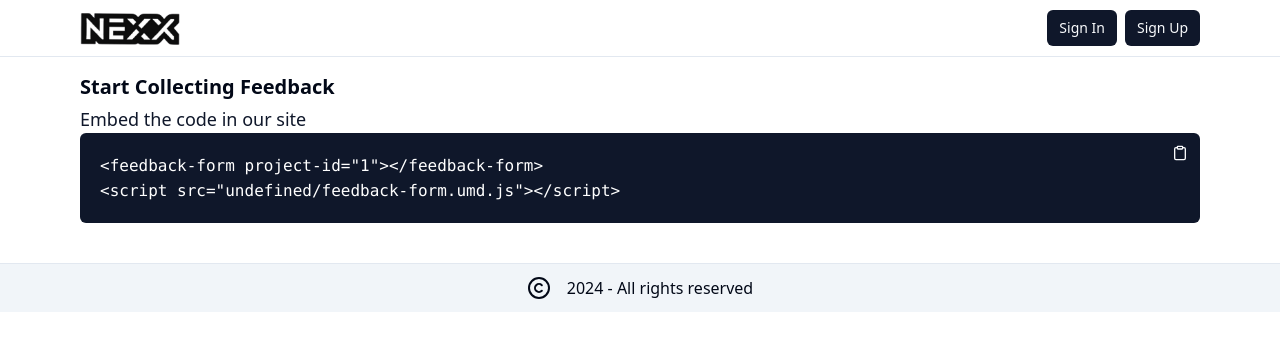
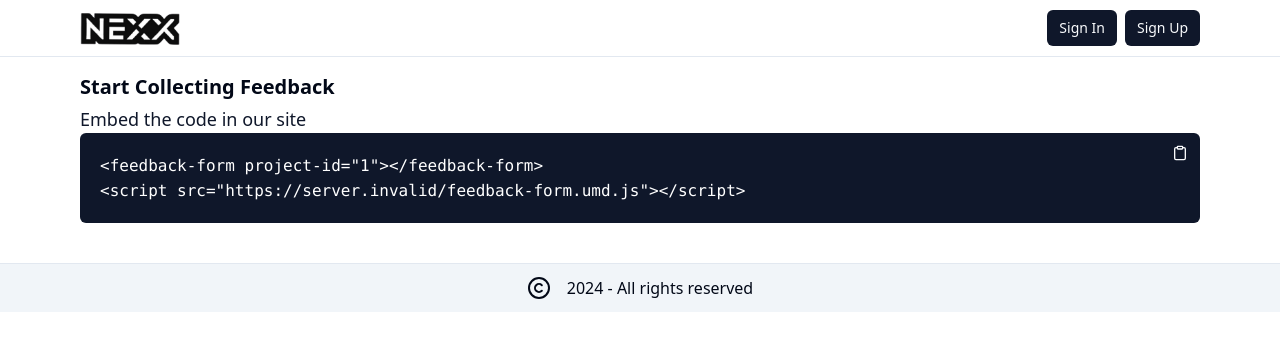
Before and after one commit to Deepak22448/saas-feedback-form-dashboard, a Next.js app: page /projects/1/instructions in a window 1280 px wide. Shown: the top 350 px of the page. Built offline with nearby package versions, Linux system fonts and the light colour scheme; no server answers.

Commit message:
typo: in env prefixed with NEXT_PUBLIC

```diff
--- a/app/projects/[projectId]/instructions/page.tsx
+++ b/app/projects/[projectId]/instructions/page.tsx
@@ -18,7 +18,7 @@ const InstructionsPage: FC<InstructionsPageProps> = ({ params }) => {
       <Code>
         {`<feedback-form project-id="${params.projectId}"></feedback-form>`}
         <br />
-        {`<script src="${process.env.NEXTPUBLIC_FEEDBACK_FORM_URL}/feedback-form.umd.js"></script>`}
+        {`<script src="${process.env.NEXT_PUBLIC_FEEDBACK_FORM_URL}/feedback-form.umd.js"></script>`}
       </Code>
     </MaxWidthWrapper>
   );
```
Also changed, not shown: 1 other file (tests, documents, lock files or other folders).
